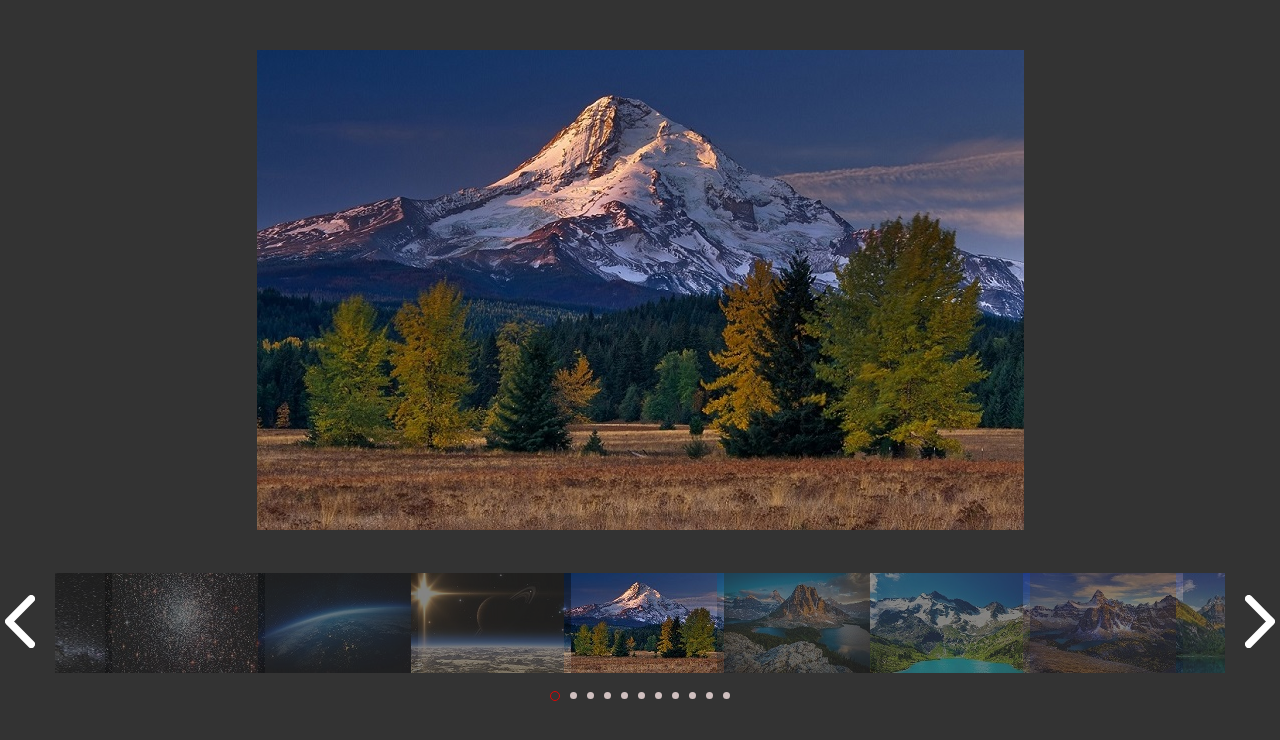
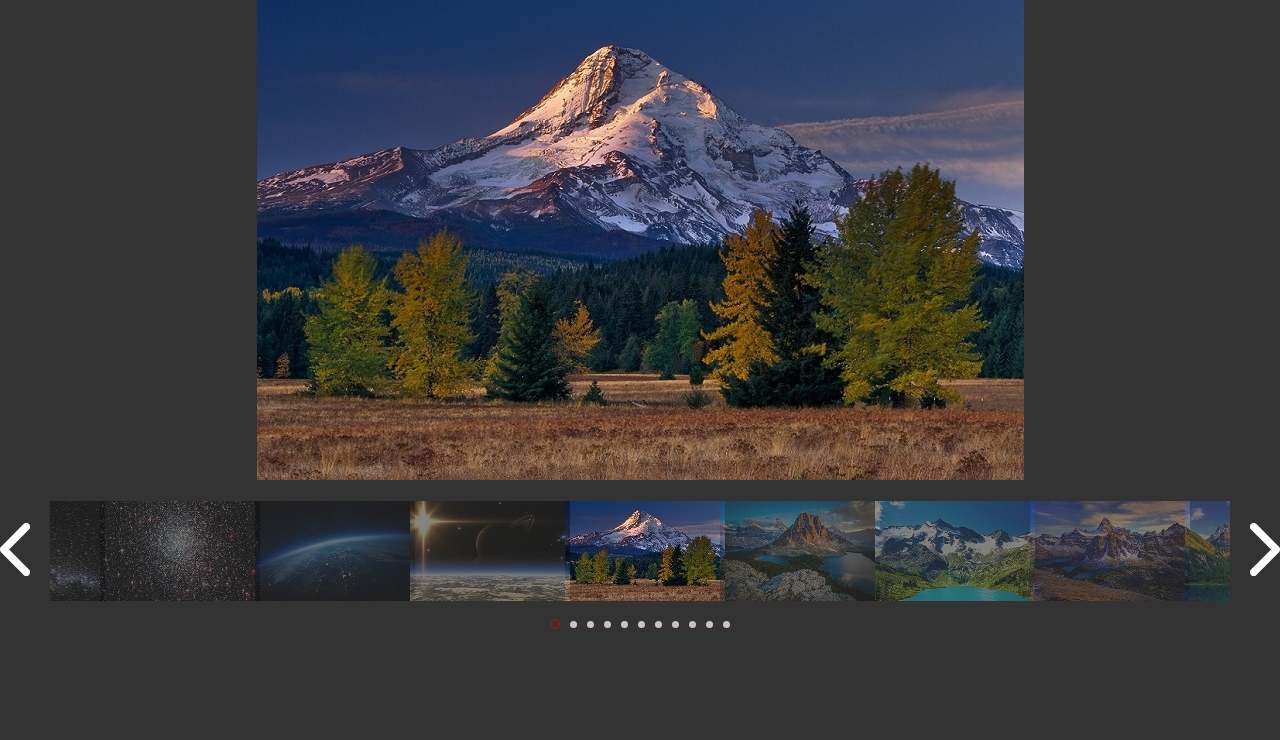
Before and after one commit to EgorKeln/Slider, a plain HTML site: page index.html in a window 1280 px wide. Drawn offline with nearby package versions, Linux system fonts and the light colour scheme.

Commit message:
Update style.css

```diff
--- a/css/style.css
+++ b/css/style.css
@@ -13,7 +13,7 @@
     }
     .wrapper{
         height: 100%;
-        padding: 50px 5px 0px 5px;
+        padding: 0px 0px 0px 0px;
     }
     .slick-list{
         overflow: hidden;
@@ -25,7 +25,7 @@
         height: 100px;
         position: relative;
         padding: 0px 50px 0px 50px;
-        top: 5%;
+        top: 2%;
         left: 0;
     }
     .slider .slick-arrow{
```
